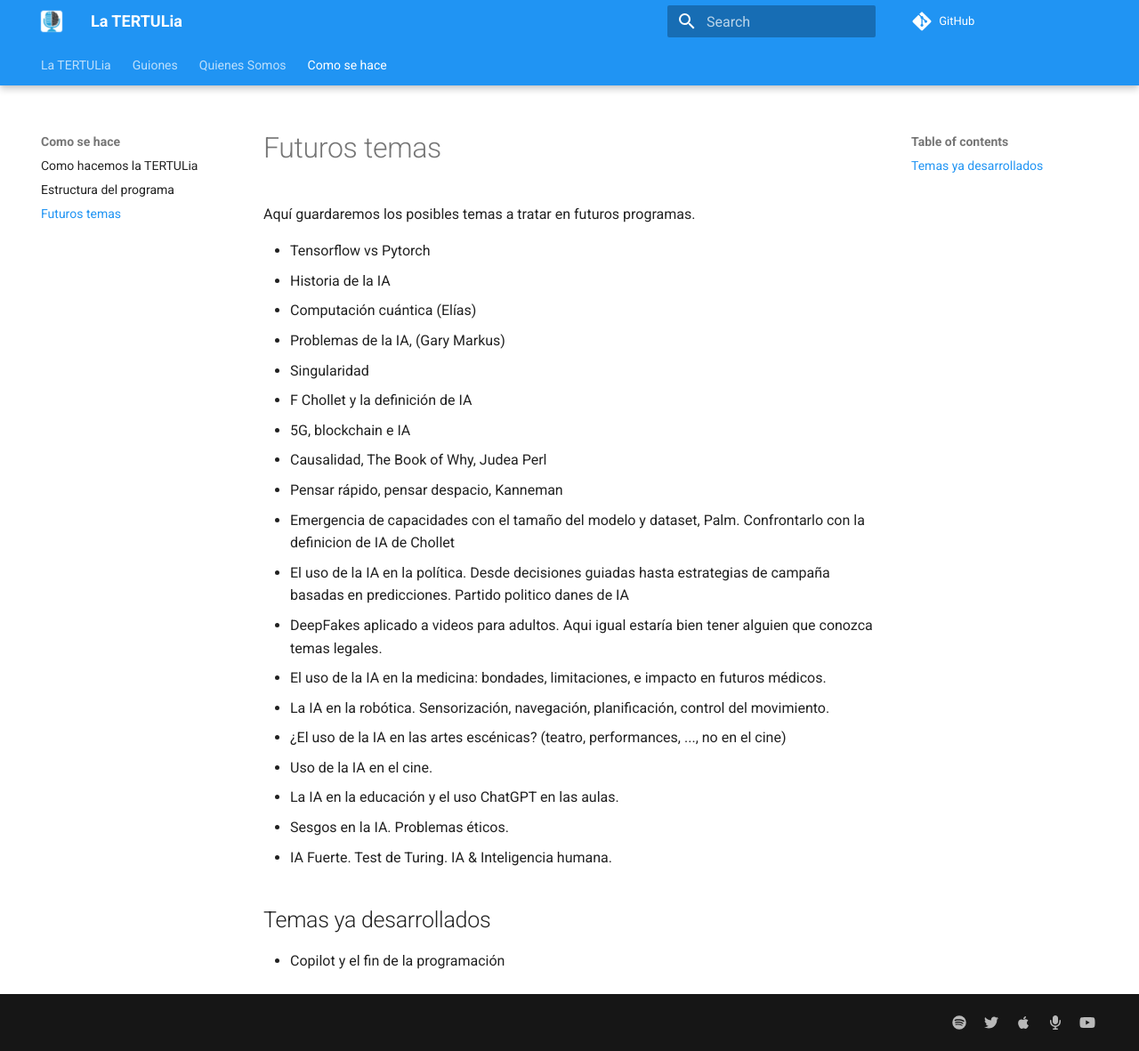
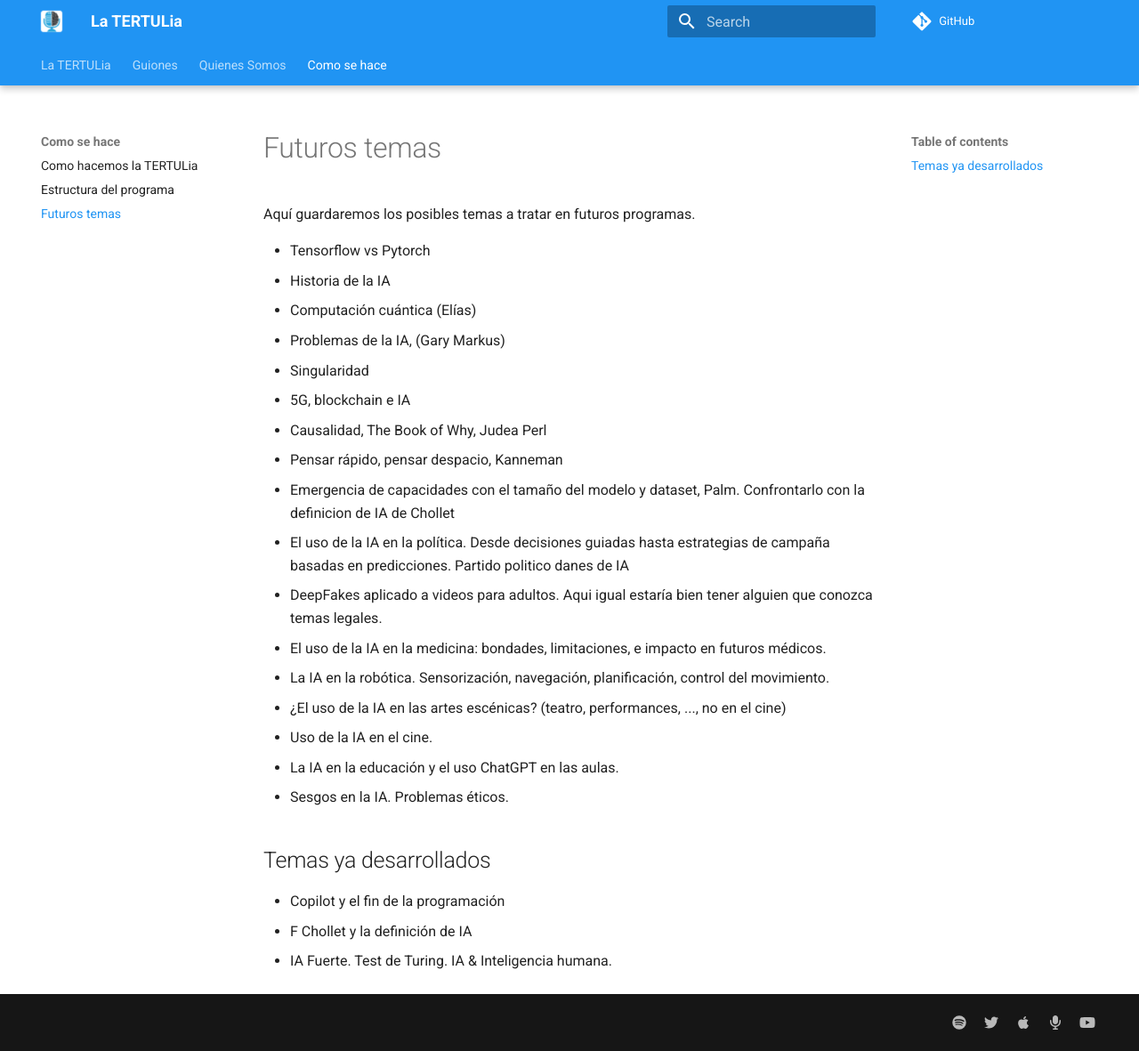
Before and after one commit to ironbar/tertulia_inteligencia_artificial, an MkDocs documentation site: the page built from docs/como-se-hace/futuros-temas.md, in a window 1280 px wide and 1181 px high. Shown: the whole window at 89% size. Built offline with MkDocs 1.6.1 and Material for MkDocs 9.7.7, drawn with Linux system fonts in a browser that asks for light colours; comment, search, counter and statistics services are not loaded; part of the change alters nothing that is shown.

```diff
--- a/docs/como-se-hace/futuros-temas.md
+++ b/docs/como-se-hace/futuros-temas.md
@@ -7,7 +7,6 @@ Aquí guardaremos los posibles temas a tratar en futuros programas.
 - Computación cuántica (Elías)
 - Problemas de la IA, (Gary Markus)
 - Singularidad
-- F Chollet y la definición de IA
 - 5G, blockchain e IA
 - Causalidad, The Book of Why, Judea Perl
 - Pensar rápido, pensar despacio, Kanneman
@@ -20,8 +19,10 @@ Aquí guardaremos los posibles temas a tratar en futuros programas.
 - Uso de la IA en el cine.
 - La IA en la educación y el uso ChatGPT en las aulas.
 - Sesgos en la IA. Problemas éticos.
-- IA Fuerte. Test de Turing. IA & Inteligencia humana.
+
 
 ## Temas ya desarrollados
 
 - Copilot y el fin de la programación
+- F Chollet y la definición de IA
+- IA Fuerte. Test de Turing. IA & Inteligencia humana.
```
